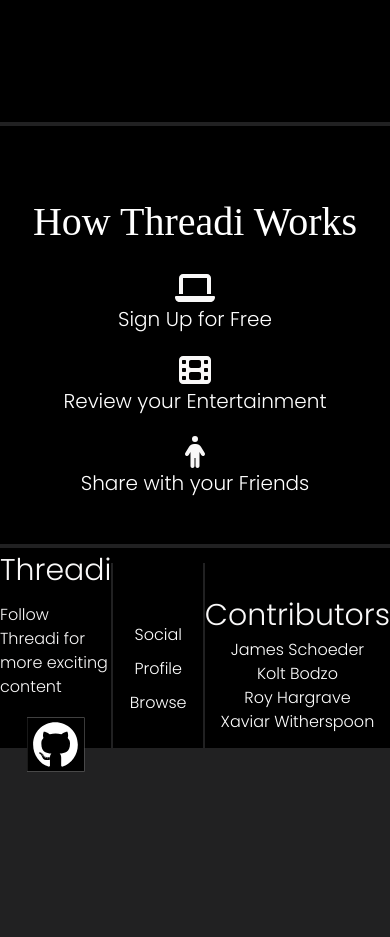
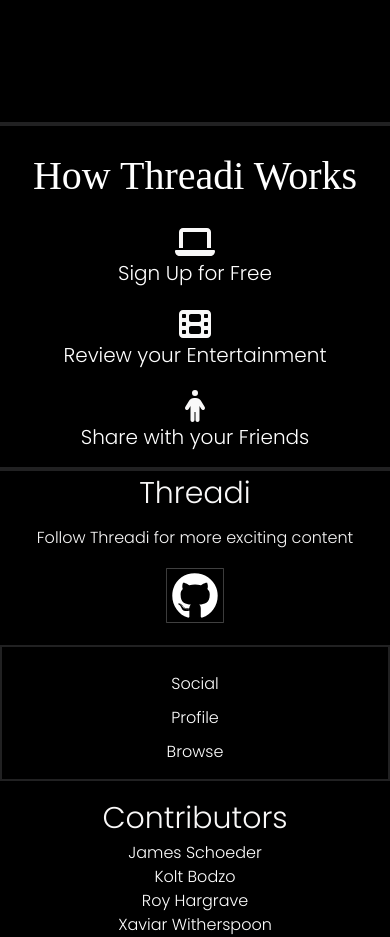
Before and after one commit to Jamesgit22/Threadi, a React (Create React App) app in the folder client/: page / in a window 390 px wide. Shown: the part 1700-2637 px from the top of the page. Before the commit the page ends 2479 px from the top, so only its background shows below. Built offline with nearby package versions, Linux system fonts and the light colour scheme; no server answers; a web font is replaced by a local one.

Commit message:
set up footer for mobile

```diff
--- a/client/src/components/footer/Footer.css
+++ b/client/src/components/footer/Footer.css
@@ -33,6 +33,8 @@
 
 .footerSubTitle {
     margin-top: 10px;
+    padding-left: 15px;
+    padding-right: 15px;
 }
 
 .firstSubFooter {
@@ -48,3 +50,24 @@
   object-position: top;
   clip-path: inset(8px 2px 8px 2px);
 }
+
+@media (max-width: 850px) {
+  .footerContainer {
+    display: flex;
+    flex-direction: column;
+    grid-template-columns: repeat(3, 1fr);
+    background-color: rgb(0, 0, 0);
+    height: fit-content;
+  }
+  .secondFooter {
+    color: white;
+    display: flex;
+    flex-direction: column;
+    justify-content: center;
+    align-items: center;
+    border-top: 2px solid #212122;
+    border-bottom: 2px solid #212122;
+    padding-top: 15px;
+    padding-bottom: 15px;
+  }
+}
--- a/client/src/components/home/Home.css
+++ b/client/src/components/home/Home.css
@@ -275,6 +275,10 @@ button {
     font-size: 1em;
     z-index: 1;
   }
+  .howSection {
+    height: fit-content;
+    padding-bottom: 15px;
+  }
   .howSectionContainer {
     display: flex;
     flex-direction: column;
```
